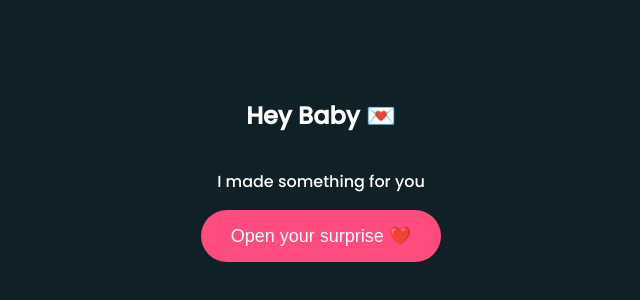
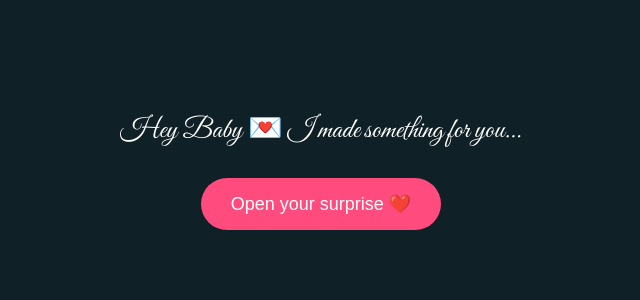
Before and after one commit to usedallwebsite-source/love-surprise, a plain HTML site: page index.html in a window 1280 px wide. Shown: the part 230-530 px from the top of the page, without its empty margins (319-959 px from the left). Drawn offline with Linux system fonts and the light colour scheme.

Commit message:
Update index.html

```diff
--- a/index.html
+++ b/index.html
@@ -23,7 +23,40 @@ overflow:hidden;
 color:white;
 }
 
-/* CINEMATIC LOVE REVEAL */
+/* INTRO SCREEN */
+
+#intro{
+position:absolute;
+width:100%;
+height:100%;
+display:flex;
+justify-content:center;
+align-items:center;
+flex-direction:column;
+background:#0f2027;
+z-index:10;
+text-align:center;
+}
+
+#introText{
+font-size:28px;
+font-family:'Great Vibes',cursive;
+margin-bottom:30px;
+}
+
+/* BUTTON */
+
+#openBtn{
+padding:15px 30px;
+font-size:18px;
+border:none;
+border-radius:30px;
+background:#ff4b7d;
+color:white;
+cursor:pointer;
+}
+
+/* LOVE REVEAL */
 
 #loveReveal{
 position:fixed;
@@ -61,46 +94,6 @@ transform:translate(-50%,-50%) scale(1);
 opacity:1;
 }
 
-}
-
-/* STARS */
-
-.star{
-position:absolute;
-width:2px;
-height:2px;
-background:white;
-animation:twinkle 2s infinite alternate;
-}
-
-@keyframes twinkle{
-from{opacity:0.3}
-to{opacity:1}
-}
-
-/* INTRO */
-
-#intro{
-position:absolute;
-width:100%;
-height:100%;
-display:flex;
-justify-content:center;
-align-items:center;
-flex-direction:column;
-background:#0f2027;
-z-index:5;
-text-align:center;
-}
-
-#openBtn{
-padding:15px 30px;
-font-size:18px;
-border:none;
-border-radius:30px;
-background:#ff4b7d;
-color:white;
-cursor:pointer;
 }
 
 /* CARD */
@@ -165,7 +158,7 @@ color:white;
 cursor:pointer;
 }
 
-/* PETALS RAIN */
+/* PETALS */
 
 .petal{
 position:absolute;
@@ -176,6 +169,21 @@ animation:fall linear infinite;
 
 @keyframes fall{
 to{transform:translateY(110vh);}
+}
+
+/* STARS */
+
+.star{
+position:absolute;
+width:2px;
+height:2px;
+background:white;
+animation:twinkle 2s infinite alternate;
+}
+
+@keyframes twinkle{
+from{opacity:0.3}
+to{opacity:1}
 }
 
 /* PROPOSAL */
@@ -220,8 +228,7 @@ color:white;
 <div id="loveReveal">I Love You Baby ❤️</div>
 
 <div id="intro">
-<h2>Hey Baby 💌</h2>
-<p>I made something for you</p>
+<div id="introText"></div>
 <button id="openBtn" onclick="openGift()">Open your surprise ❤️</button>
 </div>
 
@@ -258,19 +265,41 @@ color:white;
 
 <script>
 
+/* INTRO TYPEWRITER */
+
+const introMessage="Hey Baby 💌 I made something for you...";
+let introIndex=0;
+
+function typeIntro(){
+
+if(introIndex<introMessage.length){
+
+document.getElementById("introText").innerHTML+=introMessage.charAt(introIndex);
+
+introIndex++;
+
+setTimeout(typeIntro,50);
+
+}
+
+}
+
+typeIntro();
+
 /* OPEN */
 
 function openGift(){
 
 document.getElementById("intro").style.display="none";
 document.getElementById("card").style.display="block";
+
 document.getElementById("music").play();
 
 typeWriter();
 
 }
 
-/* TYPEWRITER */
+/* TYPEWRITER MESSAGE */
 
 const text="Baby, I saw this flower today and it reminded me of you. Bright, beautiful, and the most special person in my life ❤️";
 
@@ -293,7 +322,9 @@ setTimeout(typeWriter,50);
 /* PROPOSAL */
 
 function showProposal(){
+
 document.getElementById("proposal").style.display="flex";
+
 }
 
 function accepted(){
@@ -369,5 +400,4 @@ document.body.appendChild(star);
 </script>
 
 </body>
-
 </html>
```
